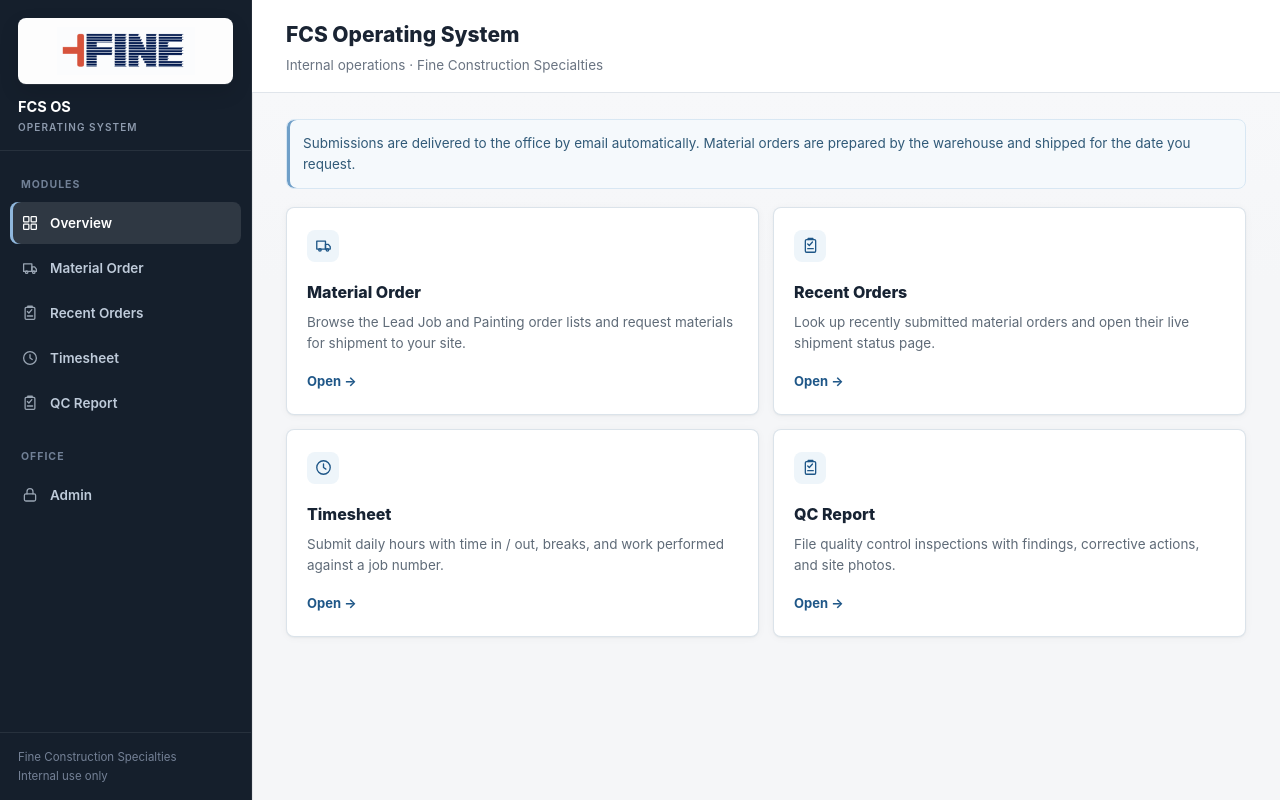
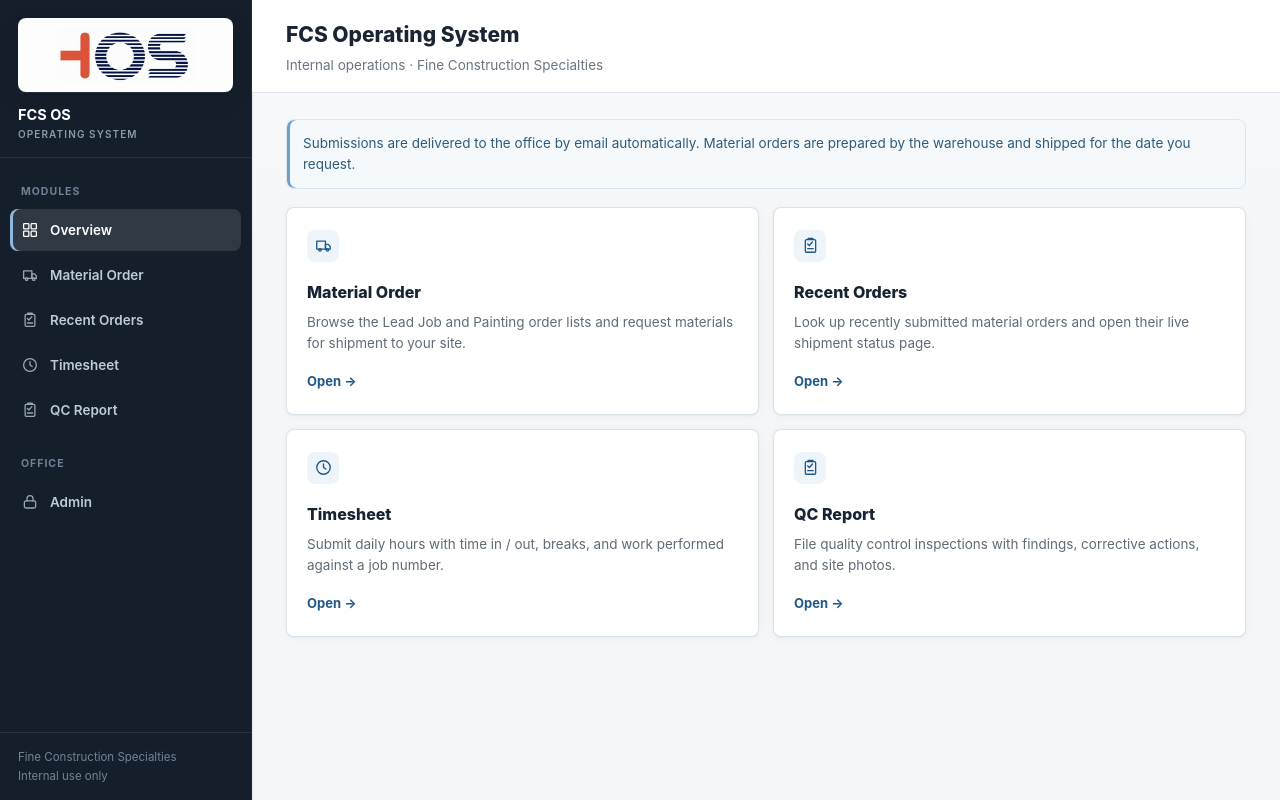
Before and after one commit to KrishnaGajipara/fcs-os, a React (Vite) app in the folder web/: page / in a window 1280 px wide. Built offline with nearby package versions, Linux system fonts and the light colour scheme; no server answers.

Commit message:
Use updated logo in portal shell

```diff
--- a/web/src/App.tsx
+++ b/web/src/App.tsx
@@ -1,5 +1,5 @@
 import { useEffect, useState } from 'react'
-import logo from './assets/fine-logo.png'
+import logo from './assets/os-logo.jpeg'
 import loadingAnimation from './assets/fcs-loading.gif'
 import { useRoute, type Route } from './lib/router'
 import { IconClipboard, IconClock, IconGrid, IconLock, IconTruck } from './components/ui'
@@ -72,7 +72,7 @@ export default function App() {
         <aside className="sidebar">
           <div className="sidebar-brand">
             <div className="brand-logo-tile">
-              <img src={logo} alt="FINE — Fine Construction Specialties" />
+              <img src={logo} alt="FCS OS" />
             </div>
             <div>
               <div className="brand-name">FCS OS</div>
```
Also changed, not shown: web/src/assets/os-logo.jpeg (added).
